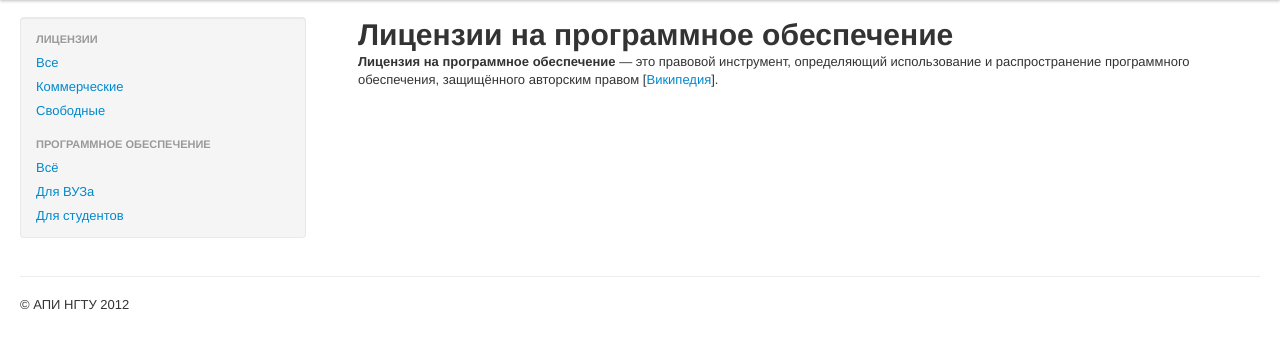
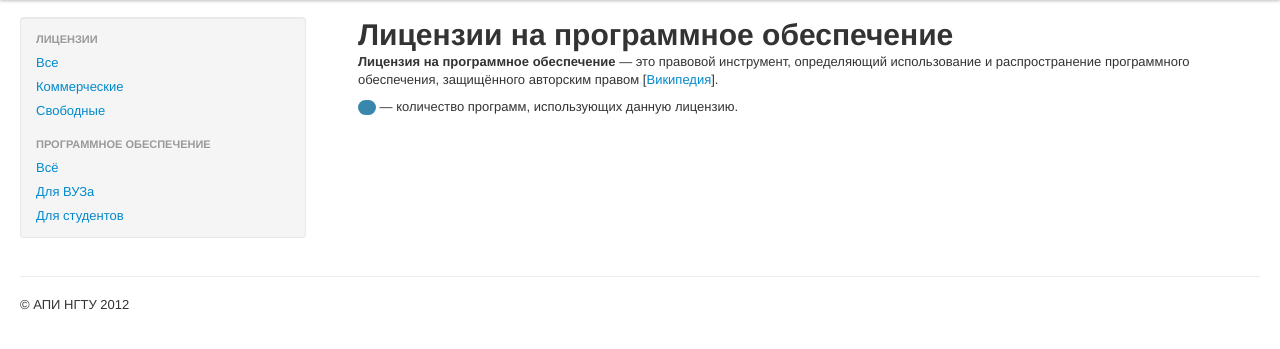
Before and after one commit to z0rr0/licdb, a Django app: template main/key/templates/license_home.html in a window 1280 px wide. Shown: the part 43-392 px from the top of the page. Run offline with Django 3.2, Linux system fonts and the light colour scheme; the template is opened without the code that fills it, so the values that code supplies are empty; parts of the project's set-up code (start-up, migrations or seed data) failed here and were passed over; some libraries are stand-ins or nearby versions.

Commit message:
program home legend

```diff
--- a/main/key/templates/license_home.html
+++ b/main/key/templates/license_home.html
@@ -28,6 +28,14 @@
       </div>
     </div>
   {% endif %}
+  <div class="row-fluid">
+    <div class="span12">
+      <p>
+        <span class="badge badge-info"></span>&nbsp;&mdash;
+        количество программ, использующих данную лицензию.
+      </p>
+    </div>
+  </div>
   {% for obj in object_list %}
     <div class="row-fluid">
     {% for license in obj %}
--- a/main/key/templates/program_view.html
+++ b/main/key/templates/program_view.html
@@ -8,7 +8,7 @@
   </h1>
   <br>
   <div class="row-fluid">
-    <div class="well span10">
+    <div class="well span12">
       <p>
         <strong>Лицензия:</strong>
         {{ result.license.name }}
```
Also changed, not shown: main/key/views.py (+1 -10 lines).
